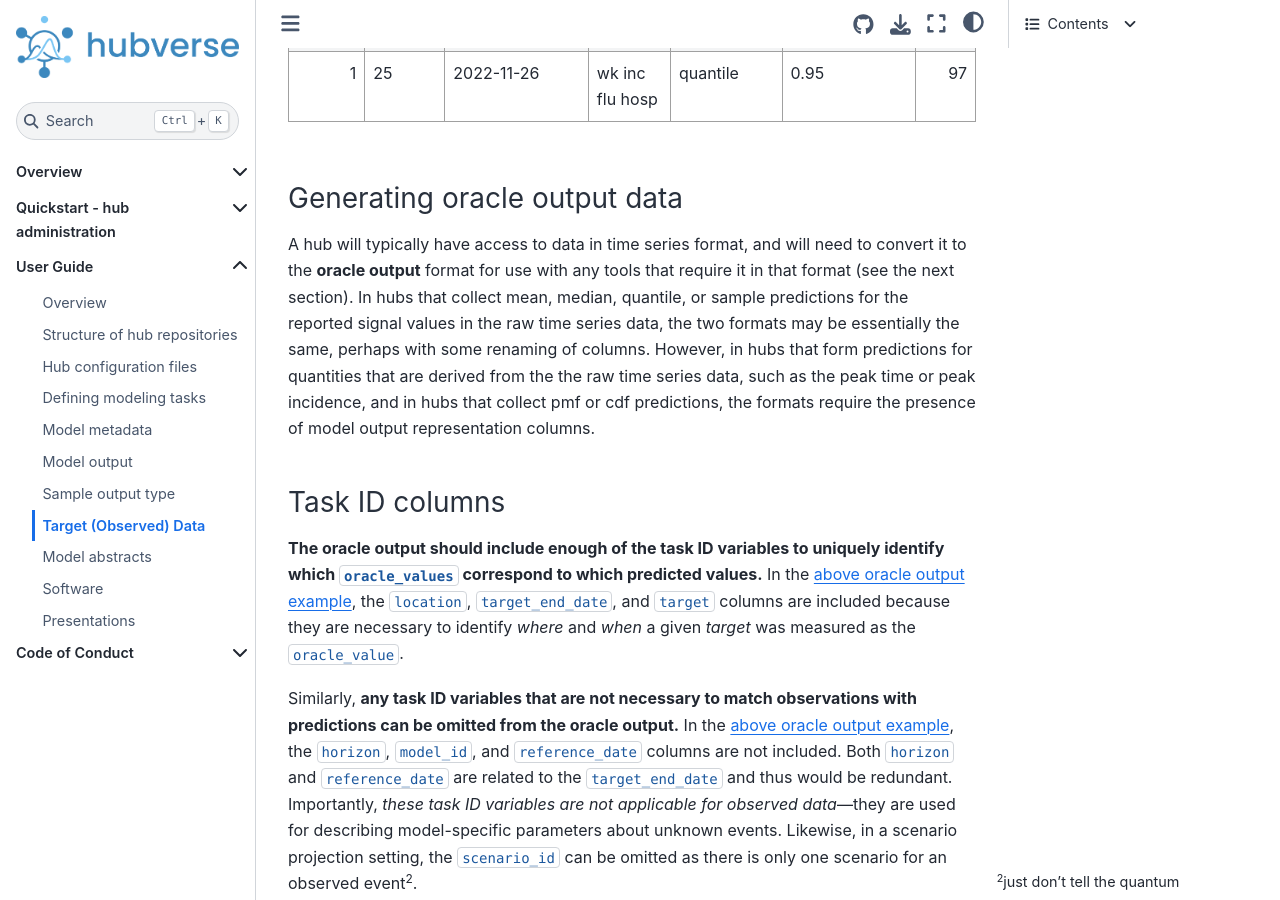
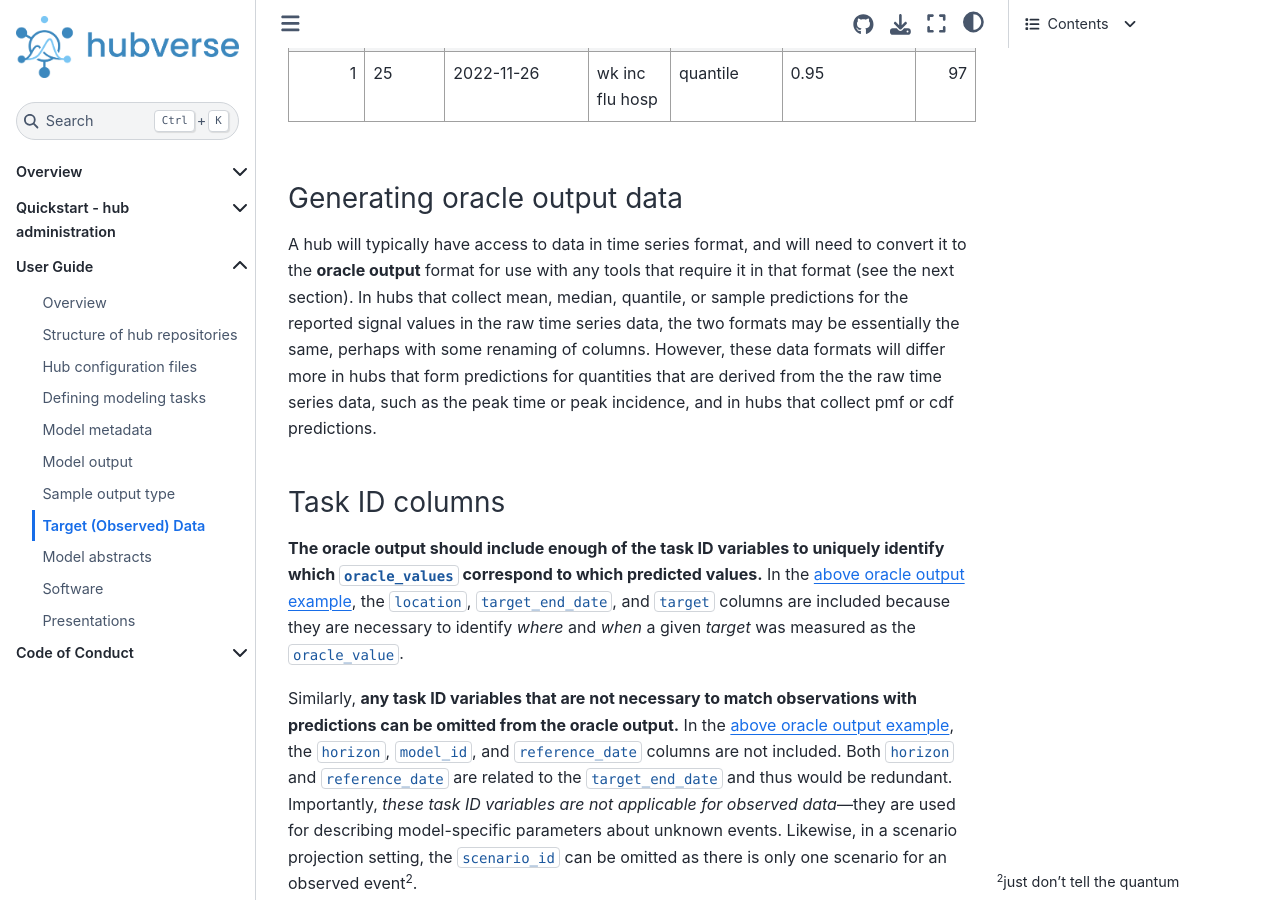
Before and after one commit to hubverse-org/hubDocs, a Sphinx documentation site: the page built from docs/source/user-guide/target-data.md, in a window 1280 px wide and 900 px high, scrolled down 4329 px. Built offline with Sphinx 7.4.7 and the Sphinx Book theme 1.1.4, drawn with Linux system fonts in a browser that asks for light colours; comment, search, counter and statistics services are not loaded.

Commit message:
Update docs/source/user-guide/target-data.md
Co-authored-by: Evan Ray <elray1@users.noreply.github.com>

```diff
--- a/docs/source/user-guide/target-data.md
+++ b/docs/source/user-guide/target-data.md
@@ -173,11 +173,10 @@ need to convert it to the **oracle output** format for use with any tools
 that require it in that format (see the next section). In hubs that
 collect mean, median, quantile, or sample predictions for the reported
 signal values in the raw time series data, the two formats may be
-essentially the same, perhaps with some renaming of columns. However, in
-hubs that form predictions for quantities that are derived from the the
-raw time series data, such as the peak time or peak incidence, and in
-hubs that collect pmf or cdf predictions, the formats require the presence of
-model output representation columns.
+essentially the same, perhaps with some renaming of columns. However,
+these data formats will differ more in hubs that form predictions for quantities
+that are derived from the the raw time series data, such as the peak time or
+peak incidence, and in hubs that collect pmf or cdf predictions.
 
 
 ### Task ID columns
```
